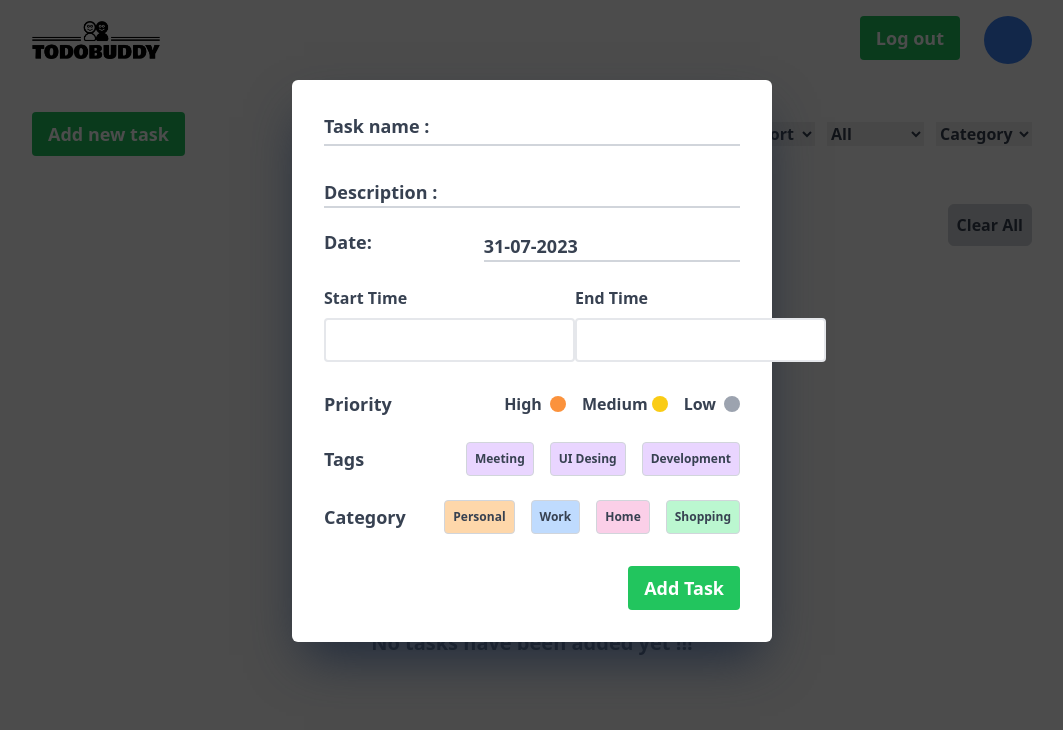
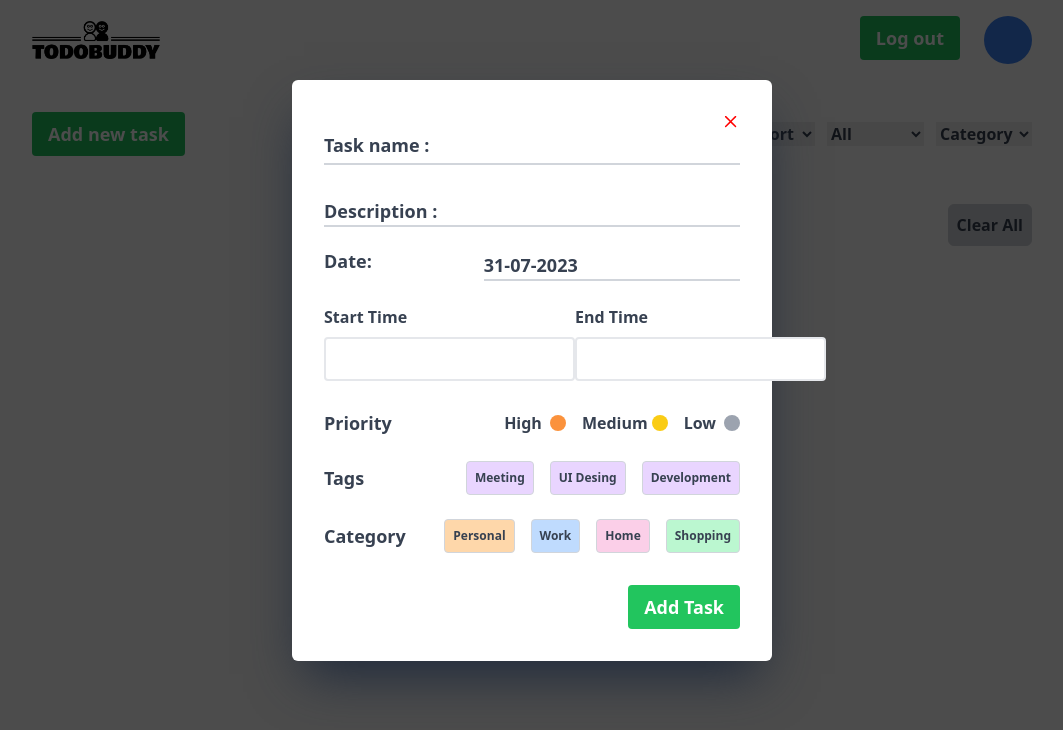
Before and after one commit to sachinDev07/TodoBuddy-React, a React (Vite) app: page /todo in a window 1280 px wide. Both pictures are taken after a click on the button "Add new task". Shown: the top 730 px of the page, without its empty margins (108-1171 px from the left). Built offline with nearby package versions, Linux system fonts and the light colour scheme.

Commit message:
add CrossButton resuable component and updateTaskStatuses functionality

```diff
--- /dev/null
+++ b/src/components/CrossButton.jsx
@@ -0,0 +1,18 @@
+import { RxCross2 } from "react-icons/rx";
+
+const CrossButton = ({ title, onClick, size, color }) => {
+  const defaultSize = size || "1.2em";
+  const defaultColor = color || "red";
+
+  return (
+    <RxCross2
+      title={title}
+      onClick={onClick}
+      size={defaultSize}
+      color={defaultColor}
+      className={`cursor-pointer font-bold transition duration-150 ease-in-out`}
+    />
+  );
+};
+
+export default CrossButton;
--- a/src/components/TaskCard.jsx
+++ b/src/components/TaskCard.jsx
@@ -3,8 +3,9 @@ import DatePickerComponent from "./DatePicker";
 import TimePicker from "./TimePicker";
 import Button from "./Button";
 import { BgOverlayContext } from "../BgOverlayContext";
+import CrossButton from "./CrossButton";
 
-const TaskCard = memo(({ onSubmitTask, editingTask, onUpdate }) => {
+const TaskCard = memo(({ onSubmitTask, editingTask, onUpdate, onClose }) => {
   const { setOverlay } = useContext(BgOverlayContext);
   const [selectedDate, setSelectedDate] = useState(new Date());
   const [priority, setPriority] = useState("");
@@ -68,7 +69,7 @@ const TaskCard = memo(({ onSubmitTask, editingTask, onUpdate }) => {
     } else {
       return dayA - dayB;
     }
-  }
+  };
 
   const handleDateChange = (selectedDate) => {
     let currentDate = new Date();
@@ -153,6 +154,14 @@ const TaskCard = memo(({ onSubmitTask, editingTask, onUpdate }) => {
   return (
     <section className="relative bg-white max-w-[480px] min-w-[480px] shadow-slate-800 shadow-2xl rounded-md z-50">
       <form onSubmit={onSubmit} className="p-8">
+        <div className="flex justify-end">
+          <CrossButton
+            title="Cut"
+            onClick={onClose}
+            size="1.2em"
+            color="red"
+          />
+        </div>
         <div className="">
           <label
             className={`absolute text-gray-700 font-bold text-lg whitespace-nowrap ${
--- a/src/components/Todo.jsx
+++ b/src/components/Todo.jsx
@@ -17,12 +17,20 @@ const Todo = () => {
 
   const updateTaskStatuses = (tasks) => {
     const currentDate = new Date();
+    let tasksChanged = false;
 
-    tasks.forEach((task) => {
-      if (!task.completed && task.date < currentDate) {
-        task.pending = true;
+    const updatedTasks = tasks.map((task) => {
+      if (task.taskStatus !== "completed" && task.date < currentDate) {
+        task.taskStatus = "pending";
+        tasksChanged = true;
       }
+      return task;
     });
+
+    if (tasksChanged) {
+      setStoredTaskData(updatedTasks);
+      localStorage.setItem("tasks", JSON.stringify(updatedTasks));
+    }
   };
 
   useEffect(() => {
@@ -32,12 +40,11 @@ const Todo = () => {
       updateTaskStatuses(tasks);
     }
 
-    const updateInterval = 60 * 60 * 1000; // 1 hour in milliseconds
+    const updateInterval = 60 * 60 * 1000;
     const intervalId = setInterval(() => {
       updateTaskStatuses(tasks);
     }, updateInterval);
 
-    // Clean up the timer when the component unmounts
     return () => {
       clearInterval(intervalId);
     };
@@ -200,6 +207,11 @@ const Todo = () => {
     }
   };
 
+  const onClose = () => {
+    setCardShow(false);
+    setOverlay(false);
+  };
+
   return (
     <section className={`px-4 py-8 relative`}>
       <div className="relative max-w-[1000px] mx-auto flex flex-col justify-between">
@@ -287,6 +299,7 @@ const Todo = () => {
               onSubmitTask={handleSubmitTask}
               editingTask={editingTask}
               onUpdate={onUpdateTask}
+              onClose={onClose}
             />
           </div>
         )}
--- a/src/components/TodoList.jsx
+++ b/src/components/TodoList.jsx
@@ -1,7 +1,7 @@
 import { useEffect, useState } from "react";
 import { AiFillEdit } from "react-icons/ai";
 import { TiTick } from "react-icons/ti";
-import { RxCross2 } from "react-icons/rx";
+import CrossButton from "./CrossButton";
 
 const TodoList = ({ task, onDelete, onEdit, handleTaskStatus }) => {
   const [truncateText, setTruncateText] = useState("");
@@ -40,10 +40,11 @@ const TodoList = ({ task, onDelete, onEdit, handleTaskStatus }) => {
             onClick={() => onEdit(id)}
             className="cursor-pointer font-bold text-lg text-green-700 hover:text-green-600 transition duration-150 ease-in-out"
           />
-          <RxCross2
+          <CrossButton
             title="Remove"
             onClick={() => onDelete(id)}
-            className="cursor-pointer font-bold text-lg text-red-700 hover:text-red-500 transition duration-150 ease-in-out"
+            size="1.2em"
+            color="red"
           />
         </div>
       </div>
```
